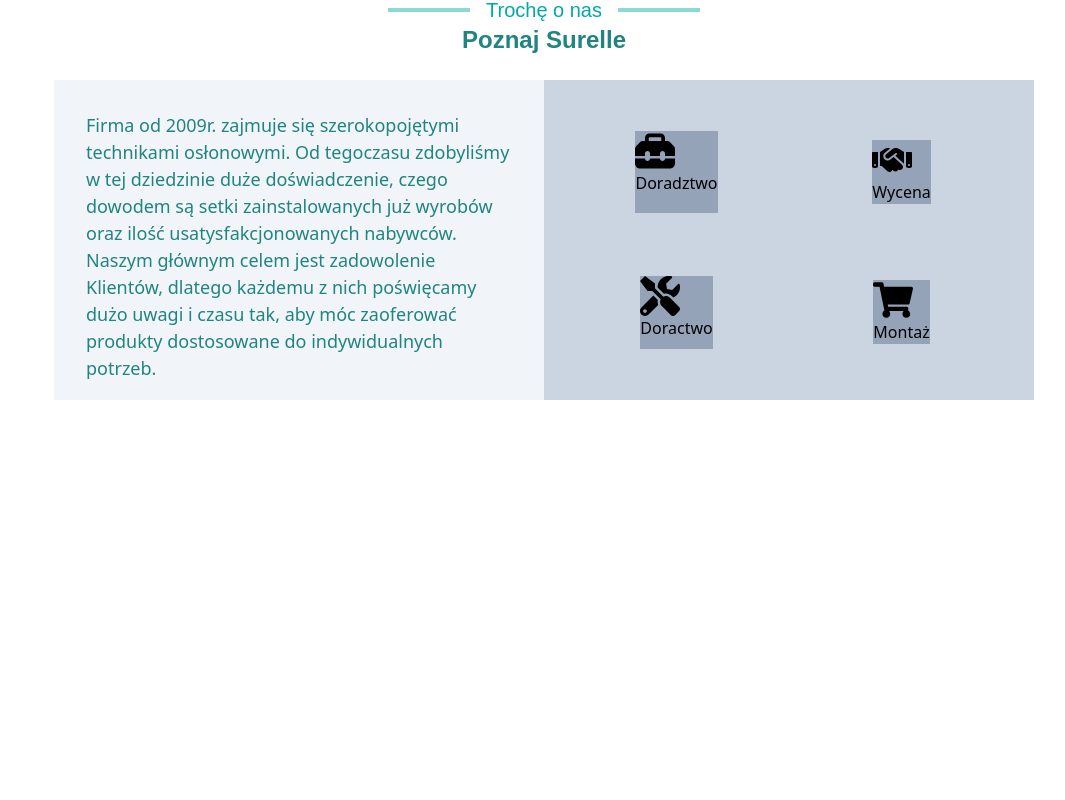
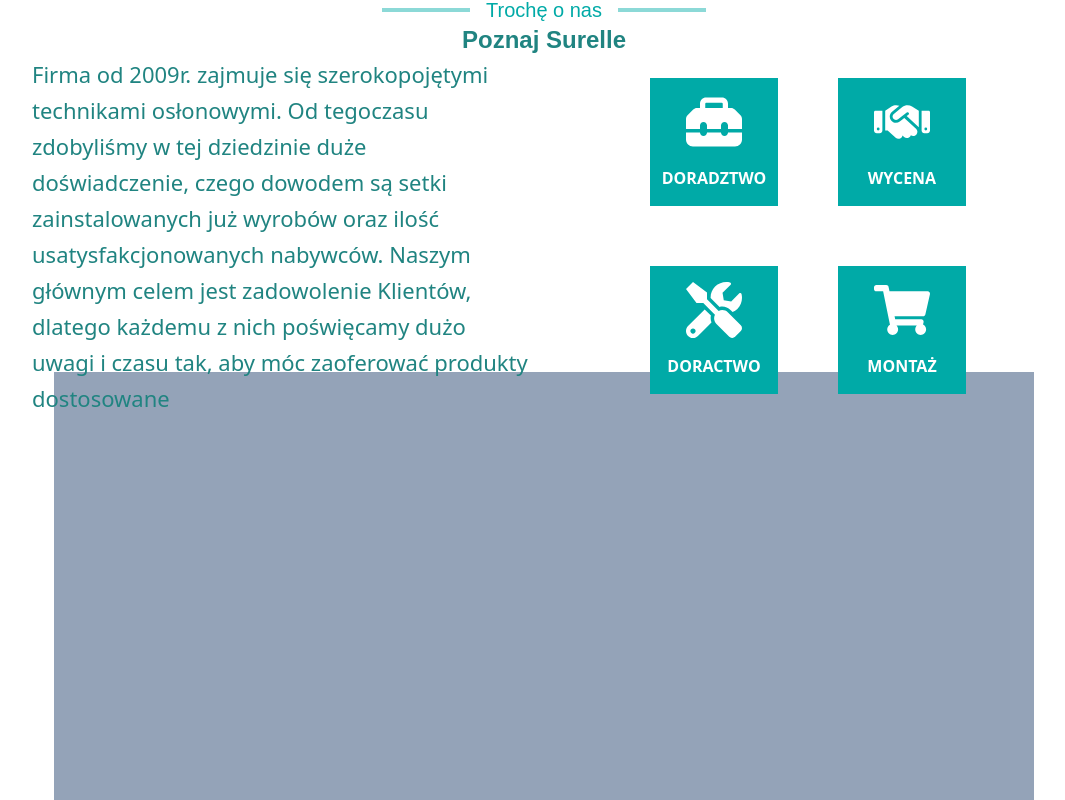
Before and after one commit to Hosuqa/Surella, a React (Vite) app: page / in a window 1280 px wide. Shown: the part 860-1660 px from the top of the page, without its empty margins (96-1161 px from the left). Before the commit the page ends 1274 px from the top, so only its background shows below. Built offline with nearby package versions, Linux system fonts and the light colour scheme; a web font is replaced by a local one.

Commit message:
[ADD] - About idea1

```diff
--- a/src/components/global/ContentBox.tsx
+++ b/src/components/global/ContentBox.tsx
@@ -1,12 +1,12 @@
 import Navbar from '@components/global/Navbar';
 import Hero from '@components/sections/Hero';
 import About from '@components/sections/About';
-
+import Counter from '@components/sections/Counter';
 
 const ContentBox = () => {
     return (
         <>
-            <Navbar/><Hero/><About/>
+            <Navbar/><Hero/><About/><Counter/>
         </>
     );
 }
--- a/src/components/global/Title.tsx
+++ b/src/components/global/Title.tsx
@@ -6,7 +6,7 @@
 const Title = ({ title, subtitle }: Props) => {
   return (
     <>
-        <div className="g-slate-400 flex w-full h-fit justify-center mb-6">
+        <div className="g-slate-400 flex w-full h-fit justify-center mb-10">
             <div className="g-slate-500 flex flex-col w-1/3 items-center ">
                 <div className="g-slate-600 flex items-center justify-center h-full w-full  ">
                     <div className="basis-1/4 h-1 w-full bg-surella-500 opacity-45 px-6"></div>
--- a/src/components/sections/About.tsx
+++ b/src/components/sections/About.tsx
@@ -1,5 +1,5 @@
 import Title from '../global/Title'
-import { XlWrapper } from '@components/global/Wrappers'
+import { LgWrapper } from '@components/global/Wrappers'
 import { styles } from "../../styles";
 //icons
 import { FaToolbox } from "react-icons/fa6";
@@ -16,9 +16,9 @@
  };
 const IconBox = ({title, icon}: Props) => {
   return (
-    <div className=' bg-slate-400 aspect-square'>
-      {React.cloneElement(icon, { className: 'w-10 h-10' })}
-      <p>{title}</p>
+    <div className=' bg-surella-500 text-white w-32 h-32 aspect-square flex flex-col justify-center items-center'>
+      {React.cloneElement(icon, { className: 'w-14 h-14' })}
+      <p className='pt-4 uppercase font-bold'>{title}</p>
     </div>
   );
 }
@@ -28,23 +28,27 @@
 
 
   return (
-    <XlWrapper vertical>
-      <div className="bg-white flex h-[40vh] w-full flex-col">
+    <LgWrapper vertical>
+      <div className="bg-white flex h-[35vh] w-full flex-col">
         <Title title='Poznaj Surelle' subtitle='Trochę o nas'></Title>
         <div className='flex w-full h-full'>
-          <div className='w-1/2 h-full bg-slate-100'>
-          <p className={`${styles.sectionSubText} text-surella-600 text-left p-8`}>{description}</p>
+          <div className='w-1/2 h-full flex justify-center items-center '>
+            <p className={`${styles.heroSubText} h-full flex items-center text-surella-600 px-4 text-left text-3xl`}>{description}</p>
           </div>
-          <div className='w-1/2 h-full bg-slate-300 grid grid-cols-2 aspect-square place-items-center gap-6 px-8 py-8'>
+          <div className='w-1/2 flex flex-col gap-[60px] aspect-square items-center justify-center '>
+          <div className='flex gap-[60px]'>
             <IconBox title='Doradztwo' icon={<FaToolbox/>}/>
             <IconBox title='Wycena' icon={<FaHandshake />}/>
+          </div>
+          <div className='flex gap-[60px]'>
             <IconBox title='Doractwo' icon={<FaTools />}/>
             <IconBox title='Montaż' icon={<FaShoppingCart />}/>
+          </div>
           </div>
         </div>
       </div>
 
-    </XlWrapper>
+    </LgWrapper>
   )
 }
 
--- a/src/components/sections/Counter.tsx
+++ b/src/components/sections/Counter.tsx
@@ -1,5 +1,6 @@
 import { motion, useMotionValue, useTransform, animate } from "framer-motion";
 import { Component, useEffect } from "react";
+import { XlWrapper } from '@components/global/Wrappers'
 
 const Counter = () => {
     const count = useMotionValue(0);
@@ -11,11 +12,11 @@
       return animation.stop;
     }, []);
   return (
-    <>
-     <div>
-        {rounded}
+    <XlWrapper>
+     <div className="h-screen bg-slate-400">
+
      </div>
-    </>
+    </XlWrapper>
   );
 };
 
--- a/src/texts.json
+++ b/src/texts.json
@@ -1,5 +1,5 @@
 [
     {
-      "companyDescription": "Firma od 2009r. zajmuje się szerokopojętymi technikami osłonowymi. Od tegoczasu zdobyliśmy w tej dziedzinie duże doświadczenie, czego dowodem są setki zainstalowanych już wyrobów oraz ilość usatysfakcjonowanych nabywców. Naszym głównym celem jest zadowolenie Klientów, dlatego każdemu z nich poświęcamy dużo uwagi i czasu tak, aby móc zaoferować produkty dostosowane do indywidualnych  potrzeb."
+      "companyDescription": "Firma od 2009r. zajmuje się szerokopojętymi technikami osłonowymi. Od tegoczasu zdobyliśmy w tej dziedzinie duże doświadczenie, czego dowodem są setki zainstalowanych już wyrobów oraz ilość usatysfakcjonowanych nabywców. Naszym głównym celem jest zadowolenie Klientów, dlatego każdemu z nich poświęcamy dużo uwagi i czasu tak, aby móc zaoferować produkty dostosowane"
     }
 ]
```
